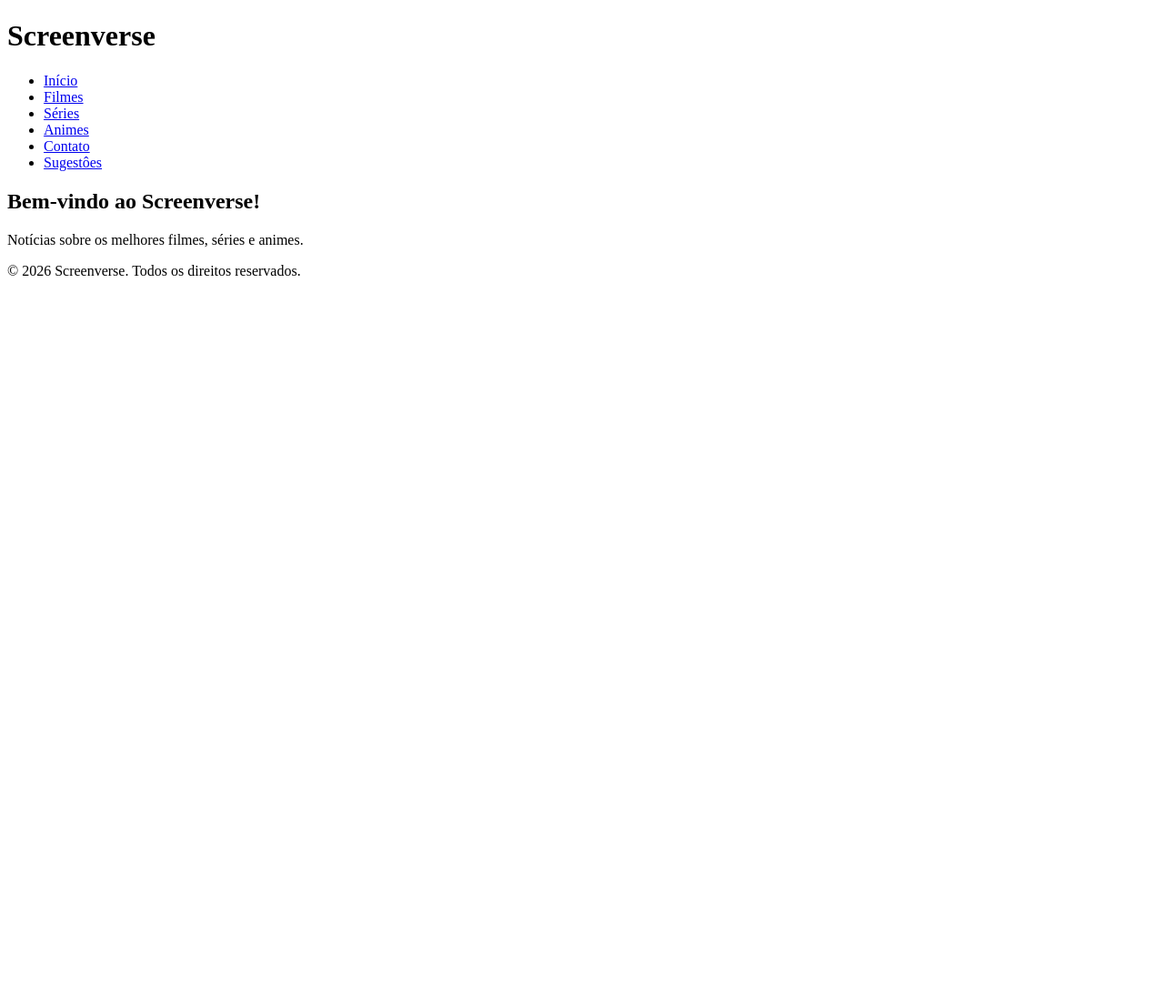
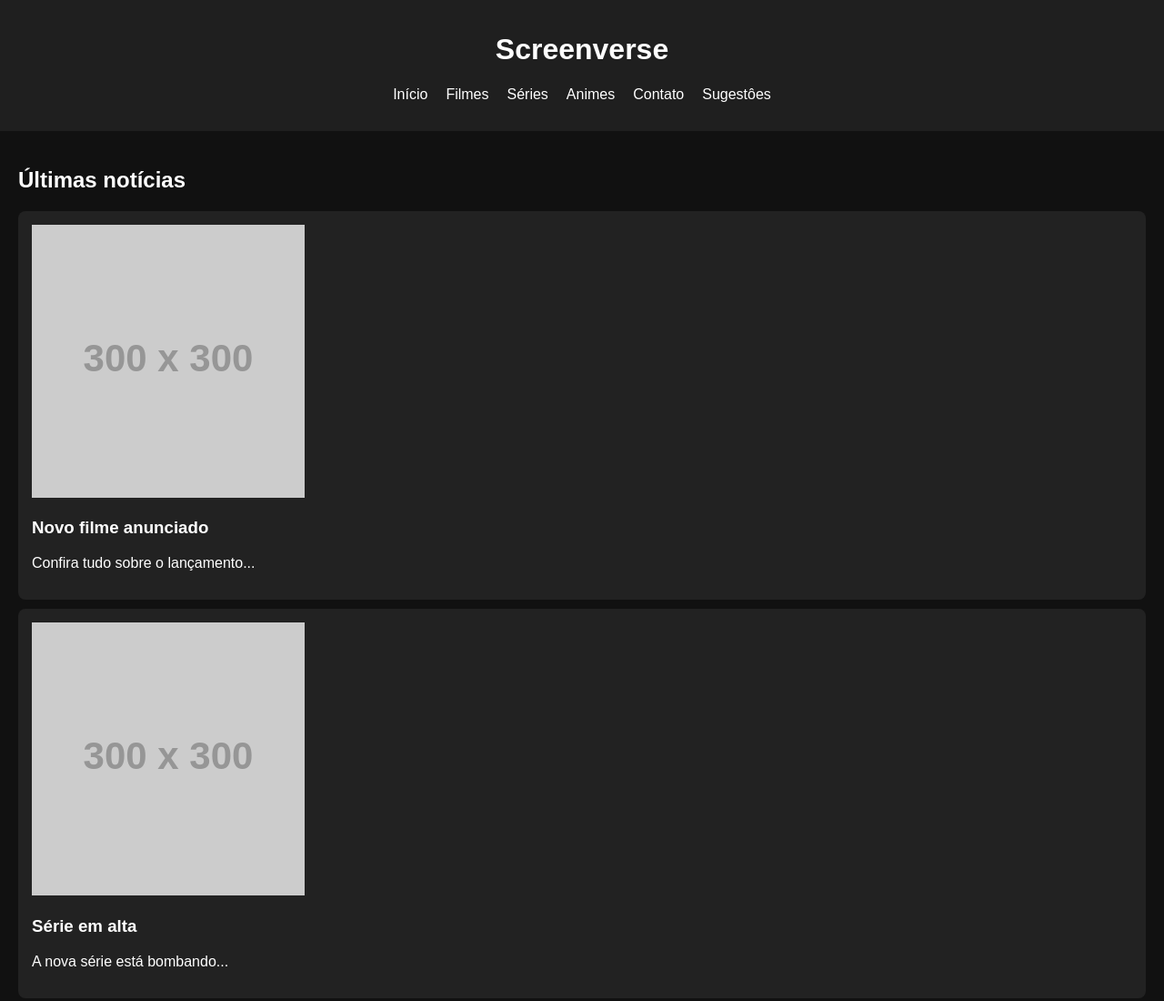
Before and after one commit to Wadriancodes/Site-Screenverse, a plain HTML site: page index.html in a window 1280 px wide. Shown: the top 1100 px of the page at 91% size. Before the commit the page ends 800 px from the top, so only its background shows below. Drawn offline with Linux system fonts and the light colour scheme; placeholder pictures from the web are drawn by us; a script that the page names is missing.

Commit message:
Primeiras auterações

```diff
--- a/index.html
+++ b/index.html
@@ -21,10 +21,23 @@
         </nav>
     </header>
     <main>
-        <div>
-            <h2>Bem-vindo ao Screenverse!</h2>
-            <p>Notícias sobre os melhores filmes, séries e animes.</p>
-        </div>
+        <section class="hero">
+            <section class="news">
+                <h2>Últimas notícias</h2>
+
+                <div class="card">
+                    <img src="https://via.placeholder.com/300" alt="Imagem">
+                    <h3>Novo filme anunciado</h3>
+                    <p>Confira tudo sobre o lançamento...</p>
+                </div>
+
+                <div class="card">
+                    <img src="https://via.placeholder.com/300" alt="Imagem">
+                    <h3>Série em alta</h3>
+                    <p>A nova série está bombando...</p>
+                </div>
+            </section>
+        </section>
     </main>
     <footer>
         <p>&copy; 2026 Screenverse. Todos os direitos reservados.</p>
--- a/style.css
+++ b/style.css
@@ -0,0 +1,36 @@
+body {
+    font-family: Arial, sans-serif;
+    margin: 0;
+    background-color: #111;
+    color: white;
+}
+
+header {
+    background-color: #1f1f1f;
+    padding: 15px;
+    text-align: center;
+}
+
+.nav-links {
+    display: flex;
+    justify-content: center;
+    list-style: none;
+    gap: 20px;
+    padding: 0;
+}
+
+.nav-links a {
+    color: white;
+    text-decoration: none;
+}
+
+.news {
+    padding: 20px;
+}
+
+.card {
+    background-color: #222;
+    padding: 15px;
+    margin: 10px 0;
+    border-radius: 8px;
+}
```
